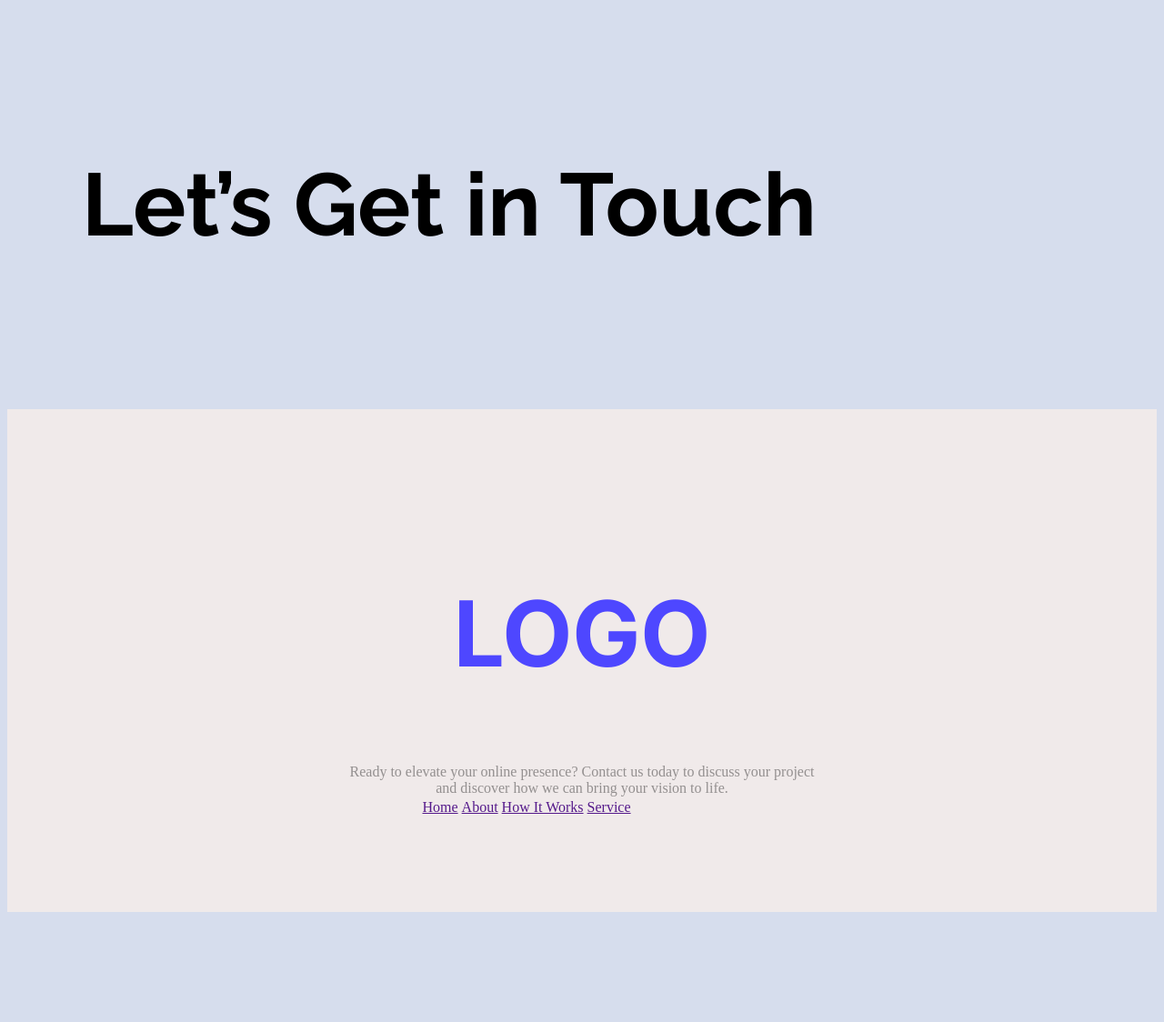
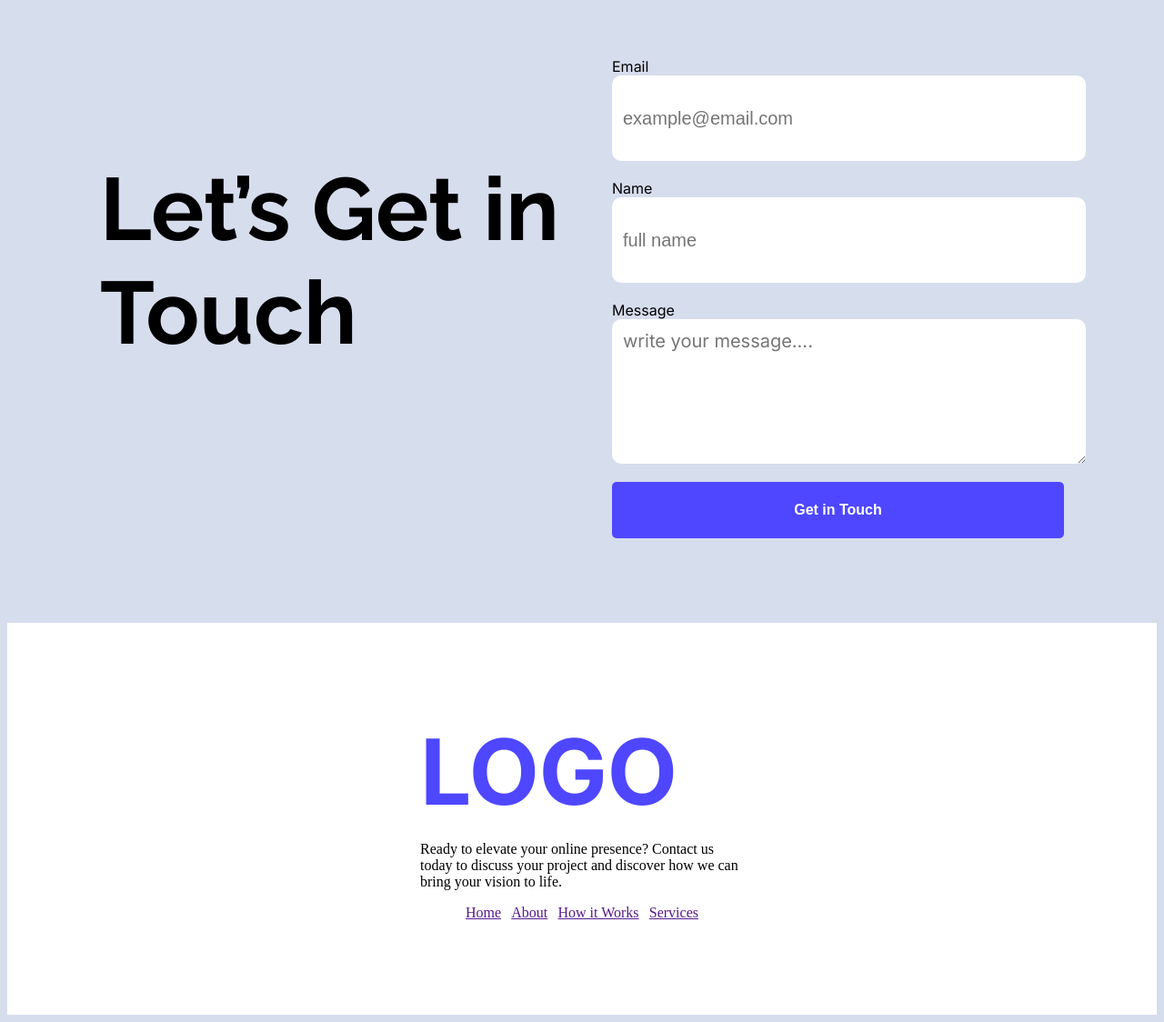
Before and after one commit to icamebyagain/assignment01, a plain HTML site: page index.html in a window 1280 px wide. Shown: the part 2267-3391 px from the top of the page at 91% size. Before the commit the page ends 3278 px from the top, so only its background shows below. Drawn offline with Linux system fonts and the light colour scheme.

Commit message:
added footer

```diff
--- a/index.html
+++ b/index.html
@@ -132,41 +132,51 @@
 
         </section>
 
-        <section class="get-start container">
-
-        </section>
 
         <section class="get-in-touch container">
             <div class="contact-me">
-                <h3 class="raleway-banner" style="font-size: 97px; font-weight: bold;">Let’s Get in Touch</h3>
+                <h3 class="raleway-banner" style="font-size: 97px; font-weight: bold; margin-top: 170px;">Let’s Get in
+                    Touch</h3>
             </div>
             <div class="contact-me-form inter-logo">
+                <form>
+                    <div class="form-group">
+                        <label>Email</label>
+                        <input type="email" placeholder="example@email.com">
+                    </div>
+                    <div class="form-group">
+                        <label>Name</label>
+                        <input type="text" placeholder="full name">
+                    </div>
+                    <div class="form-group">
+                        <label>Message</label>
+                        <textarea style="height: 135px;" class="inter-logo"
+                            placeholder="write your message...."></textarea>
 
+                    </div>
+                    <button style="width:497px; height:62px;" class="btn-primary">Get in Touch</button>
+
+                </form>
             </div>
 
         </section>
     </main>
 
-    <footer class="footer">
-        <div class="footer-content">
-            <h2 class="inter-logo logo-title"
-                style="color: #4E47FF; font-weight: 900px; font-size: 100px; text-align: center;">LOGO</h2>
-            <div class="footer-desc" style="text-align: center; color: rgba(0, 0, 0, 0.39);">Ready to elevate your
-                online
-                presence? Contact us today to discuss your project and discover how we can bring your vision to life.
-            </div>
+    <footer style="background-color: white;">
 
-            <nav class="footer-nav">
-                <ul>
-                    <li><a href="">Home</a></li>
-                    <li><a href="">About</a></li>
-                    <li><a href="">How It Works</a></li>
-                    <li><a href="">Service</a></li>
-                </ul>
-            </nav>
-        </div>
+        <section class="footer">
+        <div class="footer-logo inter-logo" style="font-weight:bolder;">LOGO</div>
+        <p class="subheading">
+            Ready to elevate your online presence? Contact us today to discuss your project and discover how we can bring your vision to life.
+        </p>
+        <nav class="nav ">
+            <a href="">Home</a>
+            <a href="">About</a>
+            <a href="">How it Works</a>
+            <a href="">Services</a>
+        </nav>
 
-
+        </section>
     </footer>
 
 </body>
--- a/style/styles.css
+++ b/style/styles.css
@@ -1,7 +1,7 @@
 /* fonts */
 .inter-logo {
     font-family: "Inter", sans-serif;
-    font-optical-sizing: auto;
+
     font-style: auto;
 }
 
@@ -182,64 +182,64 @@ main {
 }
 .get-in-touch{
     display: flex;
-    margin: 71px 0;
     justify-content: space-between;
-    margin-top: 200px;
-    border: none;
-
+    align-items: flex-start;
+    padding: 40px;
+    gap: 50px;
+    margin: 92px 0;
 }
 
-.contact-me-form{
-
-}
-input[type=text]{
-    height: 70px;
-    width: 100%;
-    border-radius: 10px;
-    color: #D6DDED;
-    font-size: 20px;
 
 
-}
 body{
     background-color: #D6DDED;
 }
-.messege{
 
-}
-textarea{
-    height: 135px;
-    width: 100%;
-}
 
-footer {
-    text-decoration: none;
-    text-align: center;
-    background-color: rgb(240, 234, 234);
-    align-items: center;
-    max-width: auto;
-    max-height: 427px;
-    justify-content: center;
-    justify-items: center;
-    padding: 103px 454px;
-    gap: 0;
-}
-footer ul li {
-    display: inline;
-}
-.footer-nav{
-    width: 401px;
-    height: 24px;
-    gap: 48px;
-}
-.footer-desc{
-    width: 531px;
-}
-.contact-me-form h5 {
-  margin-bottom: 0;
-  font-size: 18px;
-}
 .name{
     margin-bottom: 0px;
     padding: 0;
 }
+
+.form-group {
+  display: flex;
+  flex-direction: column;
+  margin-bottom: 20px;
+}
+input, textarea {
+  padding: 12px;
+  border: none;
+  border-radius: 10px;
+  font-size: 20px;
+  width: 497px;
+  height: 70px;
+  gap: 10px;
+}
+
+form {
+    max-width: 497px;
+    max-height: 490px;
+    margin-top: 60px;
+}
+.contact-me {
+  display: flex;
+  align-items: center;
+  height: 100%;
+}
+
+.form-group textarea,
+.form-group button {
+  width: 100%;
+}
+
+/* footer style */
+.footer-logo{
+    font-size: 100px;
+    color: #4E47FF;
+}
+
+.footer{
+    max-width: 532px;
+    margin: 0 auto;
+    padding: 103px 454px;
+}
```
